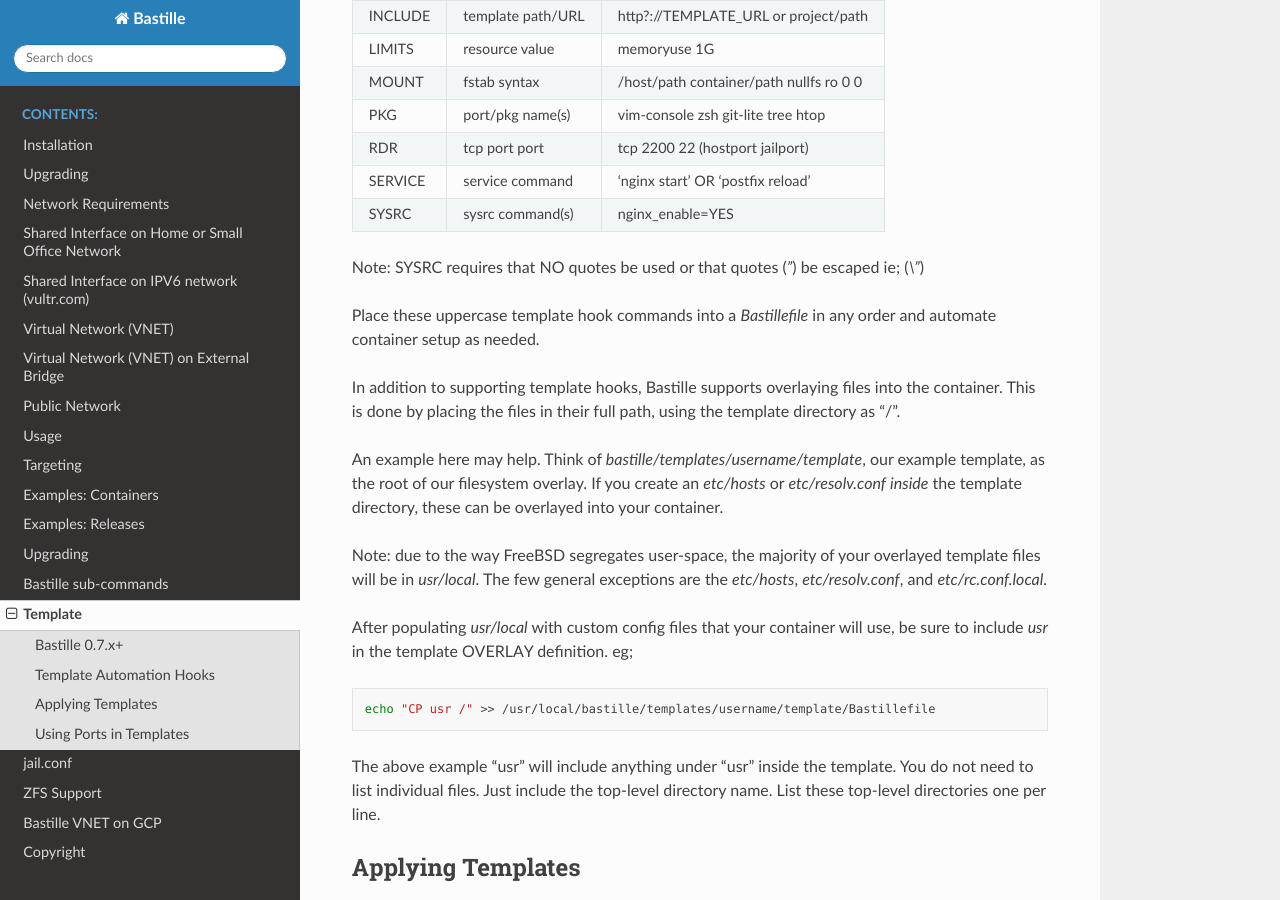
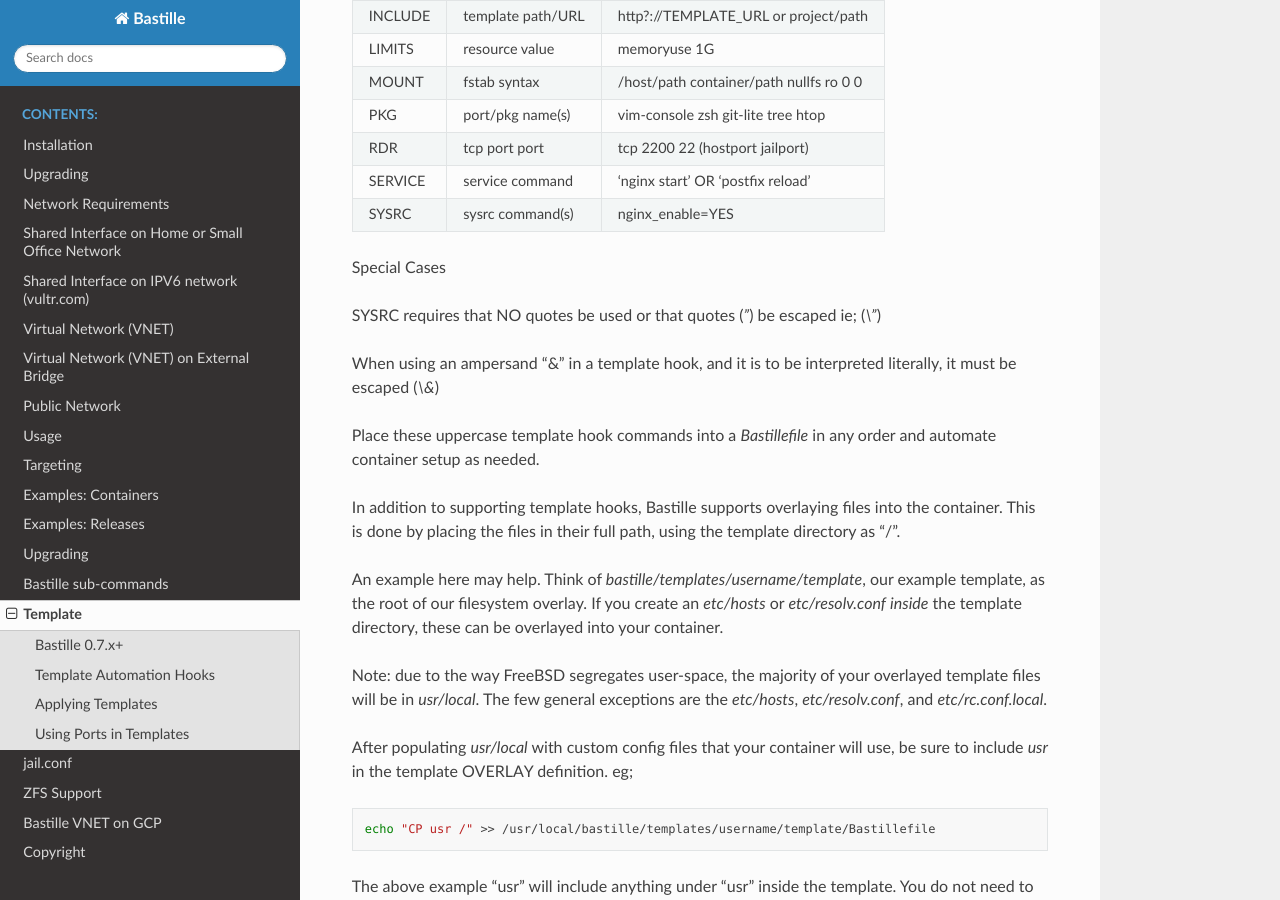
Before and after one commit to BastilleBSD/bastille, a Sphinx documentation site: the page built from docs/chapters/template.rst, in a window 1280 px wide and 900 px high, scrolled down 731 px. Built offline with Sphinx 7.4.7 and the Read the Docs theme 3.1.0, drawn with Linux system fonts in a browser that asks for light colours; pages that are not in the unit, such as notebooks, are missing from menus.

Commit message:
docs: Document escaping ampersand

```diff
--- a/docs/chapters/template.rst
+++ b/docs/chapters/template.rst
@@ -45,8 +45,13 @@ Template Automation Hooks
 | SYSRC   | sysrc command(s)  | nginx_enable=YES                        |
 +---------+-------------------+-----------------------------------------+
 
-Note: SYSRC requires that NO quotes be used or that quotes (`"`) be escaped
+Special Cases
+
+SYSRC requires that NO quotes be used or that quotes (`"`) be escaped
 ie; (`\\"`)
+
+When using an ampersand "\&" in a template hook, and it is to be
+interpreted literally, it must be escaped (`\\&`)
 
 Place these uppercase template hook commands into a `Bastillefile` in any order
 and automate container setup as needed.
```
